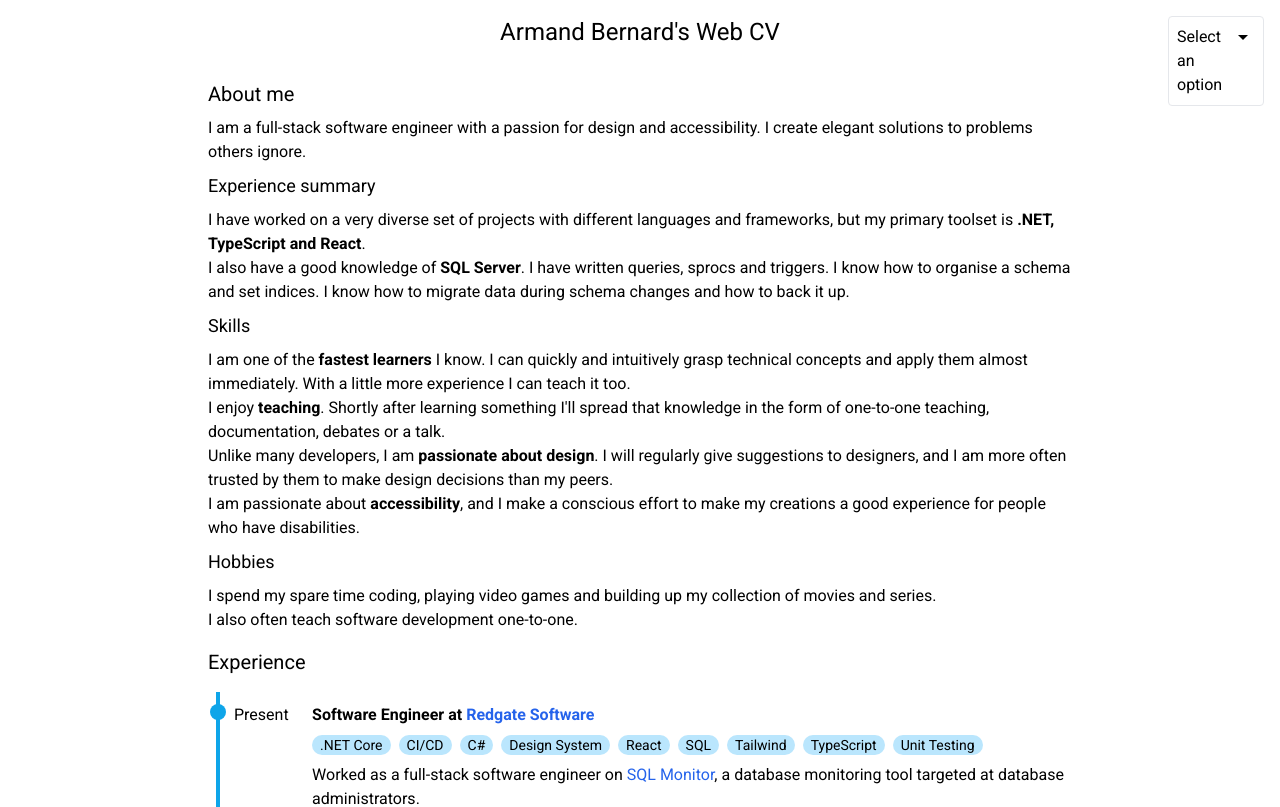
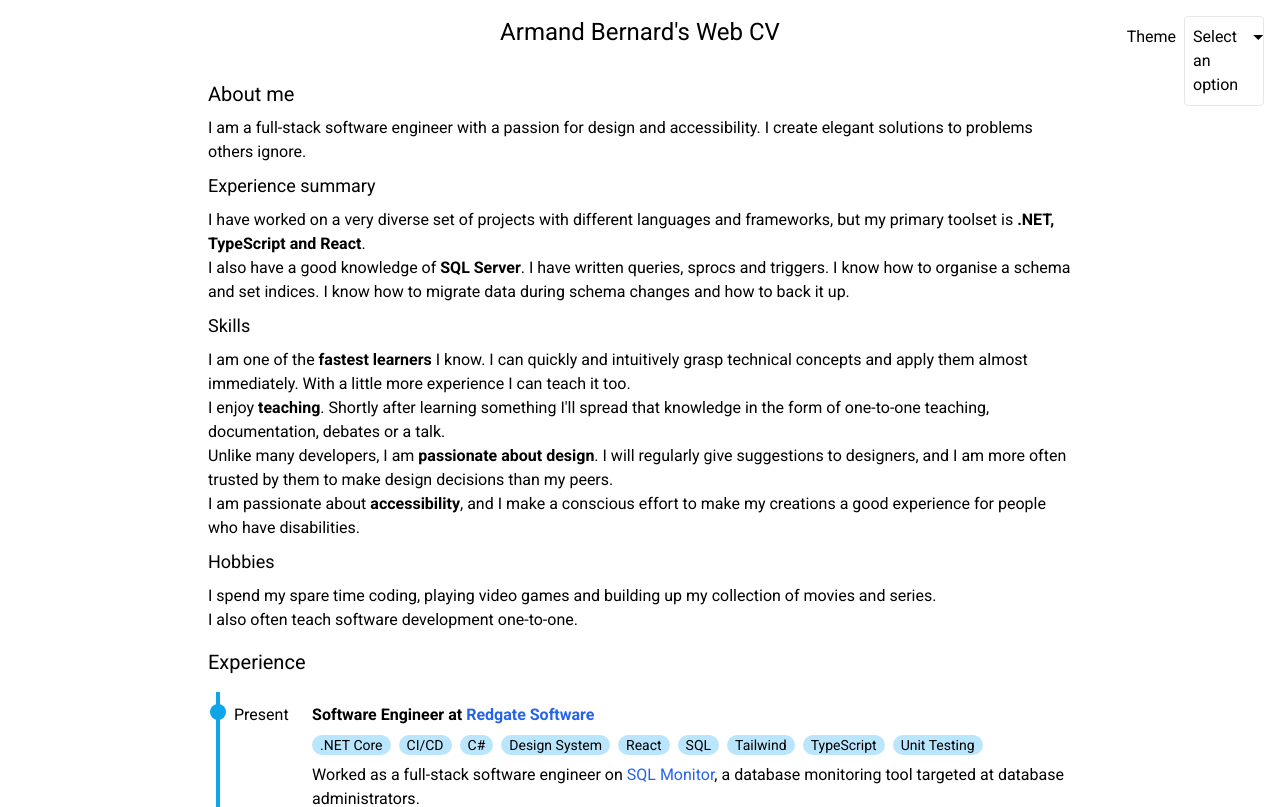
Before and after one commit to ArmandBernard/WebCV, a React (Vite) app: page / in a window 1280 px wide. Shown: the top 807 px of the page. Built offline with nearby package versions, Linux system fonts and the light colour scheme.

Commit message:
use a visible label

```diff
--- a/src/App.tsx
+++ b/src/App.tsx
@@ -36,13 +36,16 @@ function App() {
 
   return (
     <div>
-      <Select
-        aria-label="select a theme"
-        className="absolute right-4 top-4 w-24"
-        options={["dark", "light"]}
-        selectedOption={themePreference ?? undefined}
-        setSelectedOption={setThemePreference}
-      />
+      <label className="absolute right-4 top-4 flex items-baseline gap-2">
+        Theme
+        <Select
+          className="w-20"
+          options={["dark", "light"]}
+          selectedOption={themePreference ?? undefined}
+          setSelectedOption={setThemePreference}
+        />
+      </label>
+
       <div className="flex justify-center">
         <div className="max-w-4xl flex flex-col px-4 flex-grow gap-4 mb-8">
           <h1 className="self-center m-4">Armand Bernard&apos;s Web CV</h1>
```
